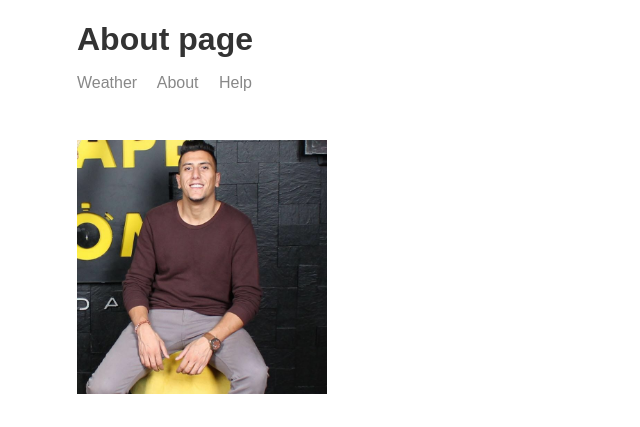
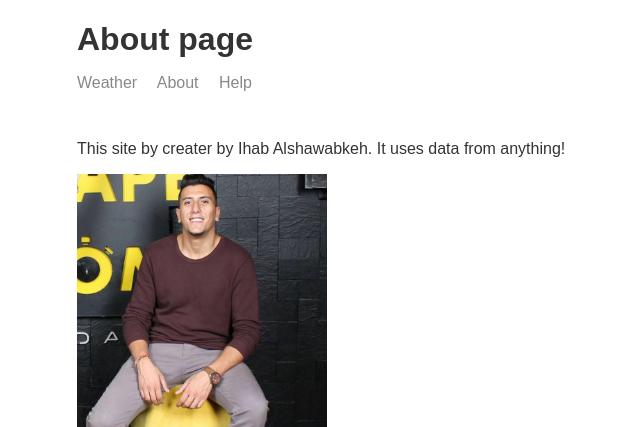
Before and after one commit to IAlshawabkeh/node-weather-website, a Node server app: page /about in a window 1280 px wide. Shown: the top 427 px of the page, without its empty margins (238-878 px from the left). Run offline with Node 20, Linux system fonts and the light colour scheme; some libraries are stand-ins or nearby versions.

Commit message:
Adding a paragraph to the about page

```diff
--- a/templates/views/about.hbs
+++ b/templates/views/about.hbs
@@ -10,6 +10,7 @@
     <body>
         <div class="main-content">
             {{>header}}
+            <p>This site by creater by Ihab Alshawabkeh. It uses data from anything!</p>
             <img class="portrait" src="/img/img.jpg">
         </div>
         {{>footer}}
```
